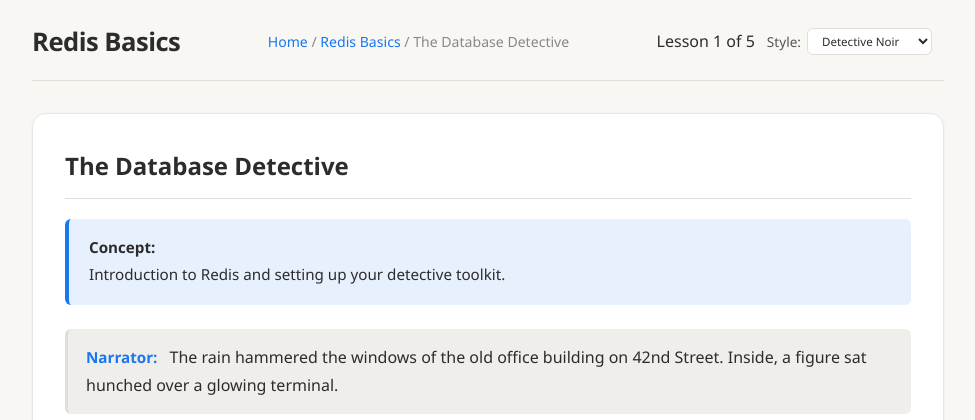
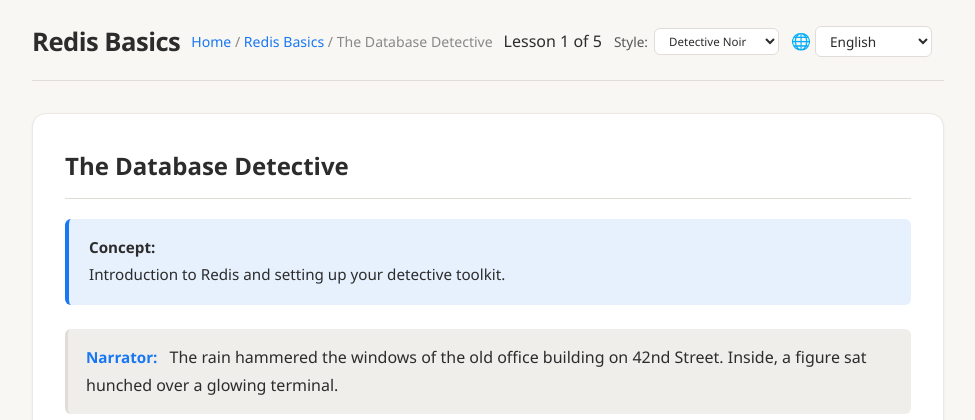
Before and after one commit to Stoick643/tutorial-drama, a FastAPI app: page /tutorial/redis/00_setup?style=detective_noir in a window 1280 px wide. Shown: the top 420 px of the page, without its empty margins (152-1127 px from the left). Run offline with FastAPI, Linux system fonts and the light colour scheme; parts of the project's set-up code (start-up, migrations or seed data) failed here and were passed over.

Commit message:
Add language selector to lesson page (tutorial_template.html)
- Was missing from the actual lesson view (only existed on menu page)
- Adds 🌐 dropdown with all 5 languages: en, sl, hr, de, sr-cyrl
- Preserves current style when switching language

```diff
--- a/templates/tutorial_template.html
+++ b/templates/tutorial_template.html
@@ -30,6 +30,17 @@
                         </select>
                     </div>
                     {% endif %}
+
+                    <div class="lang-selector">
+                        <label for="lang-select">🌐</label>
+                        <select id="lang-select" onchange="window.location.href='/tutorial/{{ topic }}/{{ lesson }}?style={{ current_style }}&lang=' + this.value">
+                            <option value="en" {% if lang == 'en' %}selected{% endif %}>English</option>
+                            <option value="sl" {% if lang == 'sl' %}selected{% endif %}>Slovenščina</option>
+                            <option value="hr" {% if lang == 'hr' %}selected{% endif %}>Hrvatski</option>
+                            <option value="de" {% if lang == 'de' %}selected{% endif %}>Deutsch</option>
+                            <option value="sr-cyrl" {% if lang == 'sr-cyrl' %}selected{% endif %}>Српски</option>
+                        </select>
+                    </div>
 
                     <div id="lesson-status" class="lesson-status"></div>
                 </div>
```
